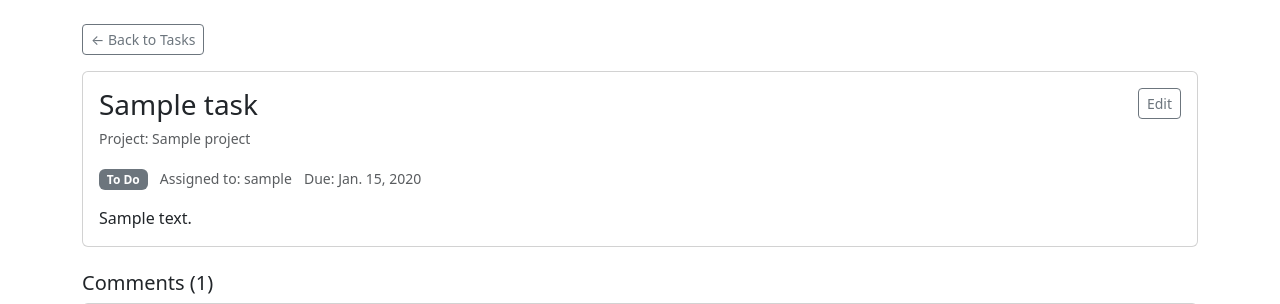
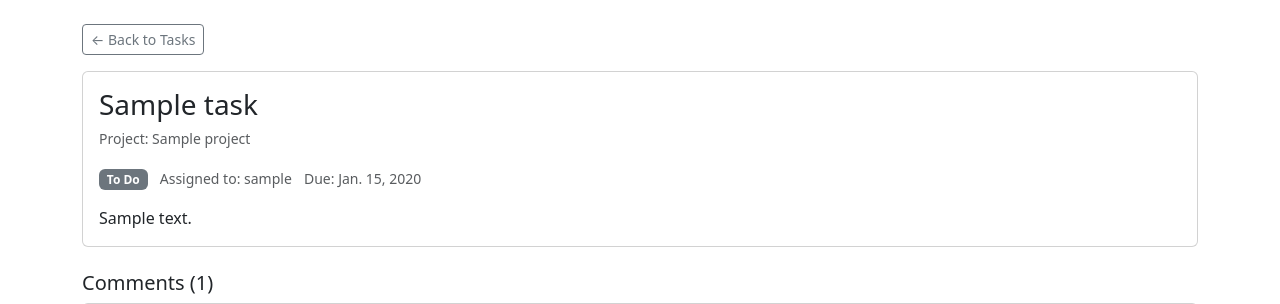
Before and after one commit to billdogg05/cloud-task-manager, a Django app: page /tasks/1/ in a window 1280 px wide. Shown: the part 56-360 px from the top of the page. Run offline with Django 4.2, Linux system fonts and the light colour scheme; a user stored in the database is signed in; tables that the repository leaves empty hold one stand-in row (values such as "Sample post").

```diff
--- a/templates/tasks/task_detail.html
+++ b/templates/tasks/task_detail.html
@@ -9,10 +9,7 @@
 
 <div class="card mb-4">
     <div class="card-body">
-        <div class="d-flex justify-content-between align-items-start">
-            <h3 class="card-title mb-1">{{ task.title }}</h3>
-            <a href="{% url 'task_update' task.pk %}" class="btn btn-sm btn-outline-secondary">Edit</a>
-        </div>
+        <h3 class="card-title mb-1">{{ task.title }}</h3>
         <small class="text-muted">Project: {{ task.project.title }}</small>
         <div class="mt-3">
             {% if task.status == 'done' %}
```
